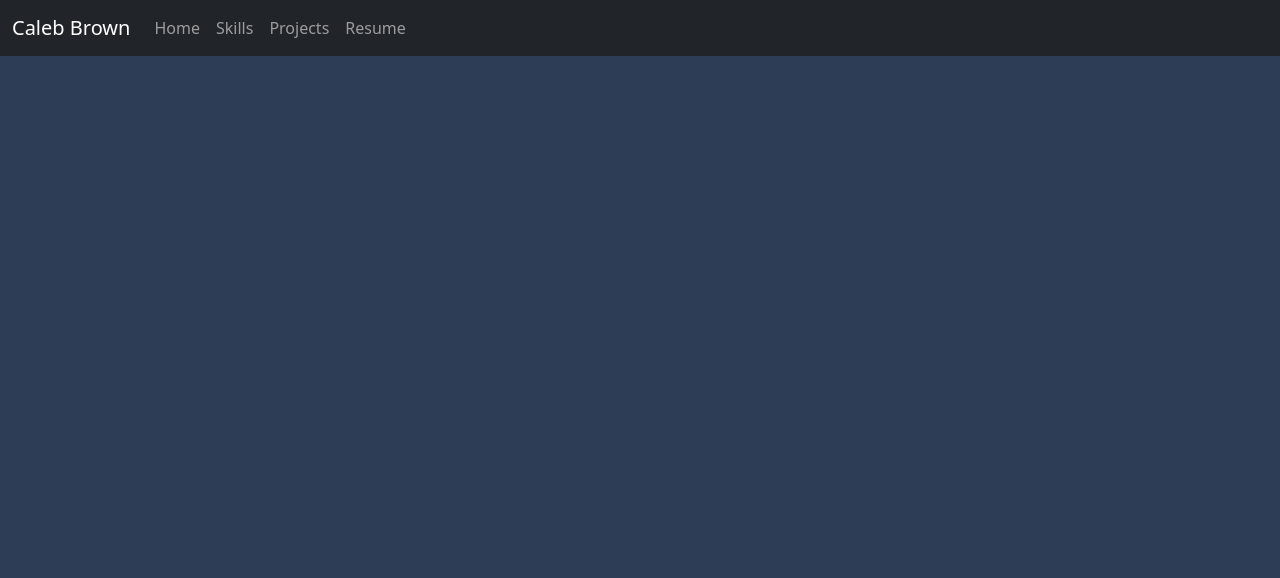
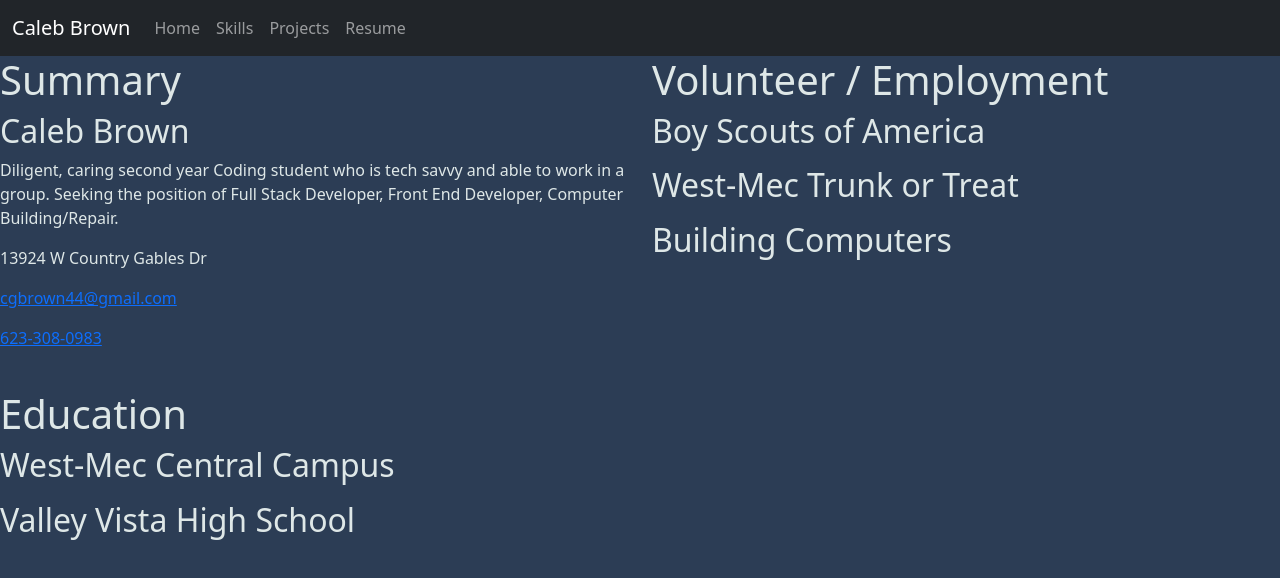
Before and after one commit to CBrown44/Senior-Portfolio, a plain HTML site: page resume.html in a window 1280 px wide. Drawn offline with nearby package versions, Linux system fonts and the light colour scheme.

Commit message:
Finished the resume skeleton now just have to add in all the info

```diff
--- a/resume.html
+++ b/resume.html
@@ -20,7 +20,7 @@
 <body id="backgroundColor">
     <nav class="navbar navbar-expand-lg navbar-dark bg-dark">
         <div class="container-fluid">
-            <a class="navbar-brand" href="#">Caleb Brown</a>
+            <a class="navbar-brand" href="index.html">Caleb Brown</a>
             <button class="navbar-toggler" type="button" data-bs-toggle="collapse" data-bs-target="#navbarNav"
                 aria-controls="navbarNav" aria-expanded="false" aria-label="Toggle navigation">
                 <span class="navbar-toggler-icon"></span>
@@ -43,6 +43,34 @@
             </div>
         </div>
     </nav>
+    <div class="row">
+        <div class="col">
+            <h1>Summary</h1>
+            <h2>Caleb Brown</h2>
+            <p>Diligent, caring second year Coding student who is tech savvy and able to work in a group. Seeking the position of Full Stack Developer, Front End Developer, Computer Building/Repair.</p>
+            <address>
+                <p>13924 W Country Gables Dr</p>
+                <p><a href="mailto:cgbrown44@gmail.com">cgbrown44@gmail.com</a></p>
+                <p><a href="tel:+623-308-0983">623-308-0983</a></p>
+            </address>
+            <br>
+
+            <h1>Education</h1>
+            <h2>West-Mec Central Campus</h2>
+            <p></p>
+            <h2>Valley Vista High School</h2>
+            <p></p>
+        </div>
+        <div class="col">
+            <h1>Volunteer / Employment</h1>
+            <h2>Boy Scouts of America</h2>
+            <p></p>
+            <h2>West-Mec Trunk or Treat</h2>
+            <p></p>
+            <h2>Building Computers</h2>
+            <p></p>
+        </div>
+    </div>
 </body>
 
 </html>
```
Also changed, not shown: index.html (+1 -1 lines), works.html (+1 -1 lines).
